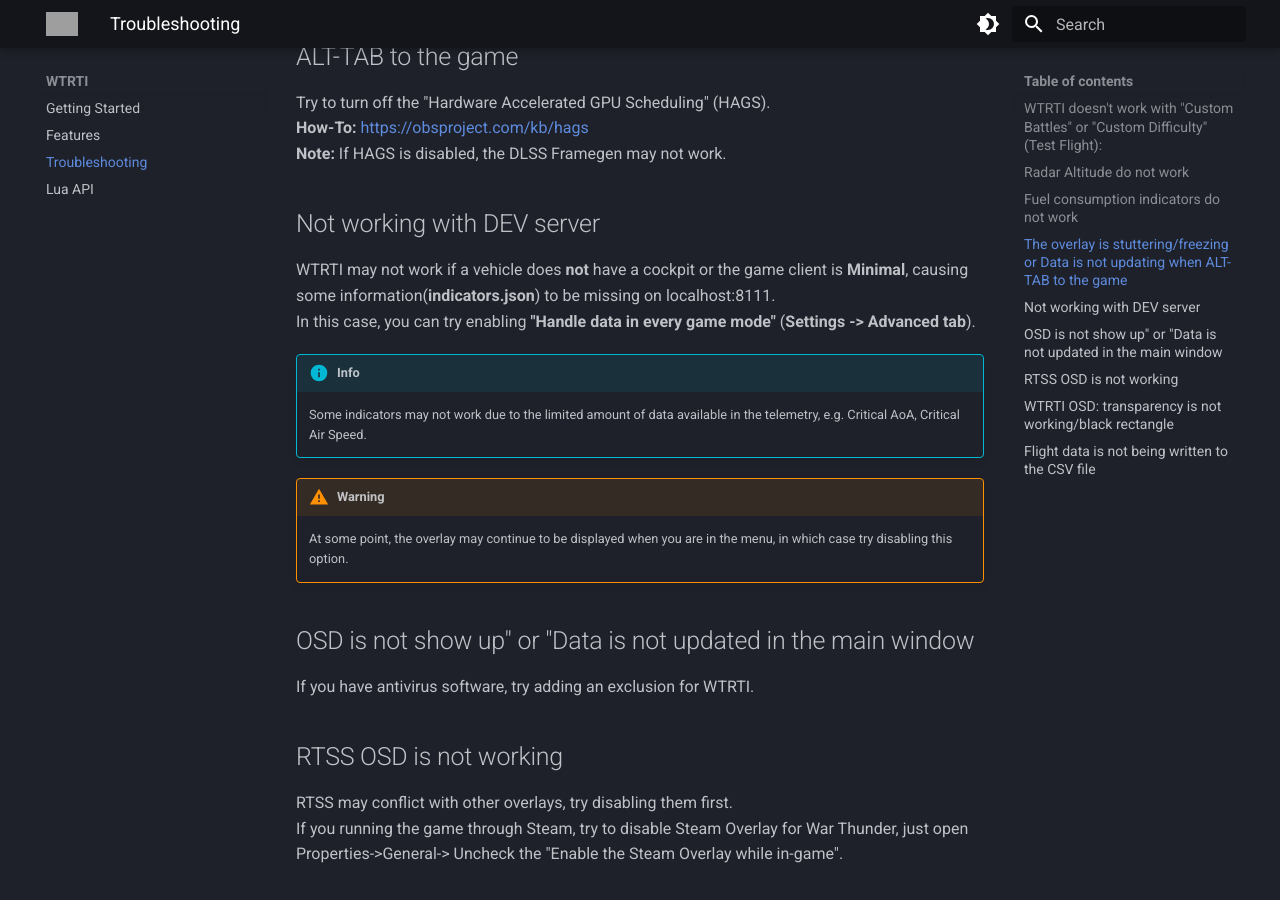
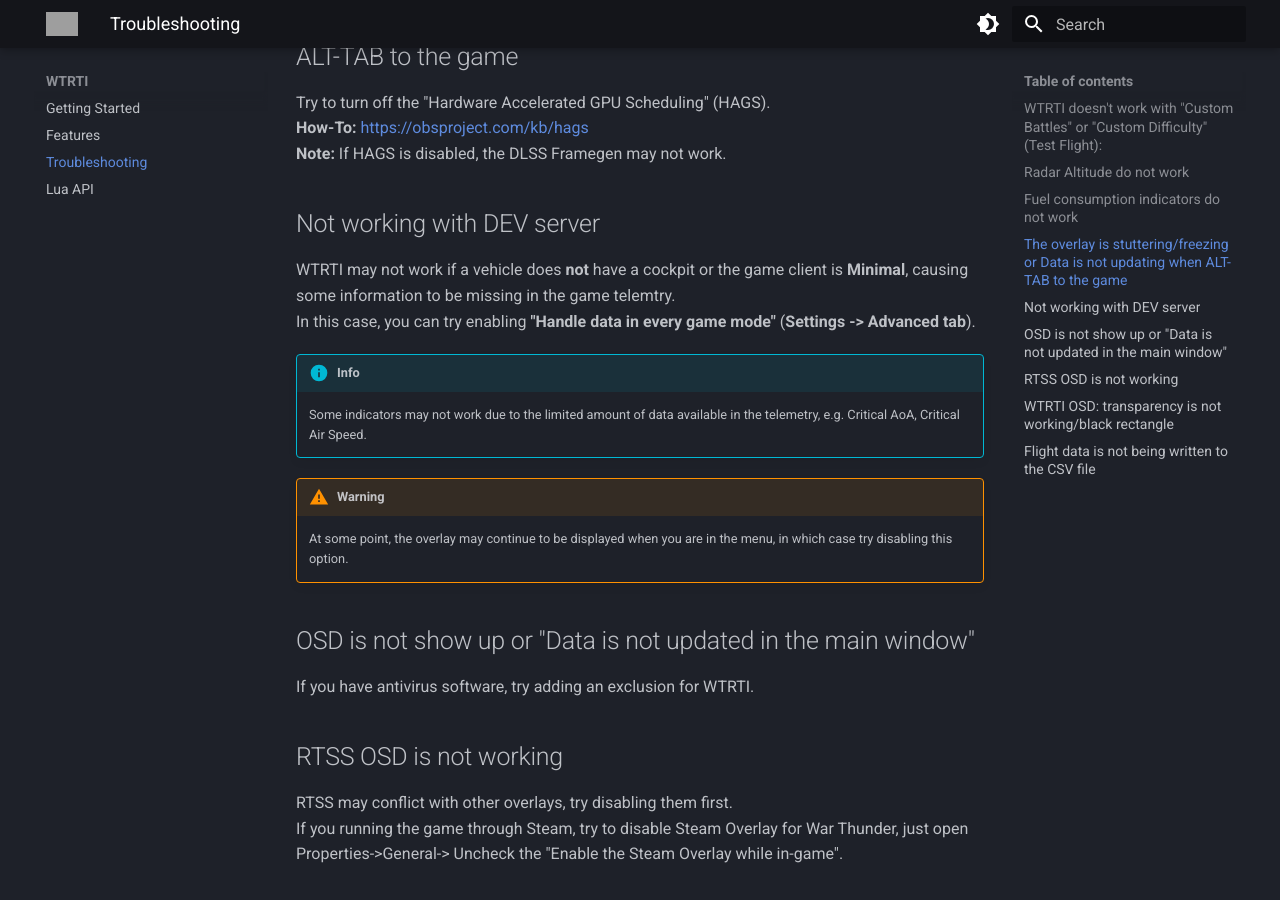
Before and after one commit to MeSoftHorny/WTRTI, an MkDocs documentation site: the page built from docs/docs/troubleshooting.md, in a window 1280 px wide and 900 px high, scrolled down 895 px. Built offline with MkDocs 1.6.1 and Material for MkDocs 9.7.7, drawn with Linux system fonts in a browser that asks for light colours; grey boxes are pictures that could not be loaded.

Commit message:
docs: Small fixes

```diff
--- a/docs/docs/troubleshooting.md
+++ b/docs/docs/troubleshooting.md
@@ -21,14 +21,14 @@
 **Note:** If HAGS is disabled, the DLSS Framegen may not work.
 
 ## Not working with DEV server
-WTRTI may not work if a vehicle does **not** have a cockpit or the game client is **Minimal**, causing some information(**indicators.json**) to be missing on localhost:8111.
+WTRTI may not work if a vehicle does **not** have a cockpit or the game client is **Minimal**, causing some information to be missing in the game telemtry.
 In this case, you can try enabling **"Handle data in every game mode"** (**Settings -> Advanced tab**).
 !!! info
     Some indicators may not work due to the limited amount of data available in the telemetry, e.g. Critical AoA, Critical Air Speed.
 !!! warning
     At some point, the overlay may continue to be displayed when you are in the menu, in which case try disabling this option.
 
-## OSD is not show up" or "Data is not updated in the main window
+## OSD is not show up or "Data is not updated in the main window"
 If you have antivirus software, try adding an exclusion for WTRTI.
 
 ## RTSS OSD is not working
```
Also changed, not shown: docs/docs/index.md (+1 -2 lines).
